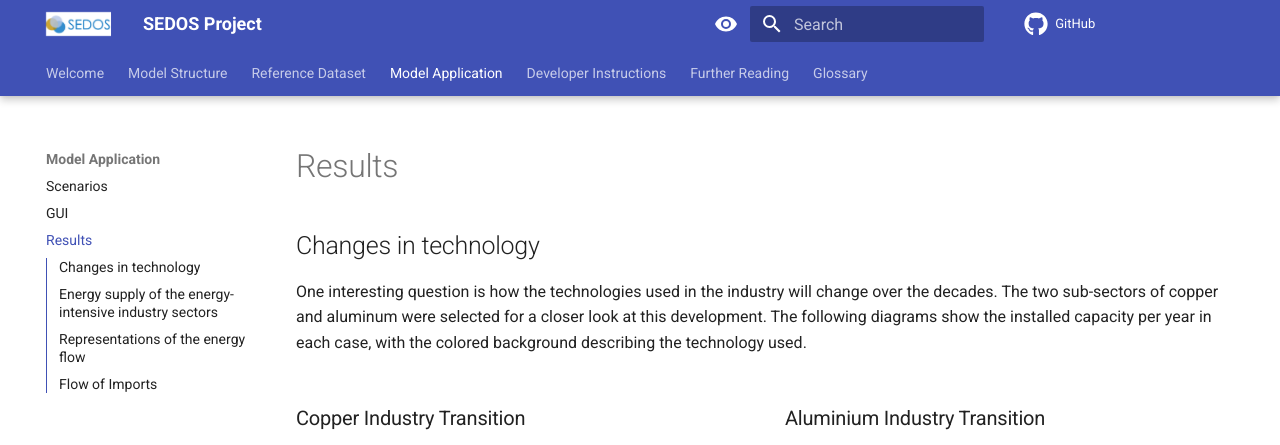
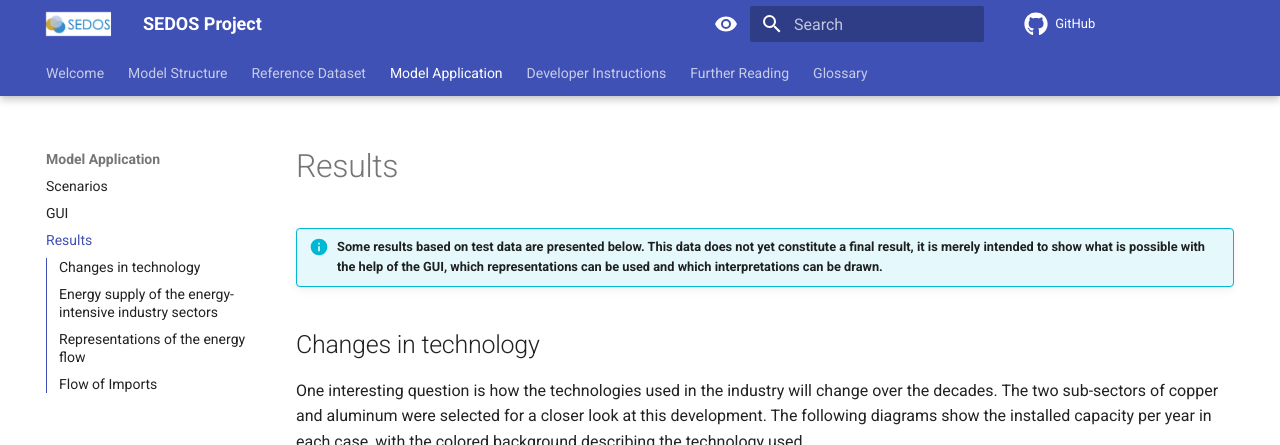
Before and after one commit to sedos-project/organization, an MkDocs documentation site: the page built from docs/visitor/model/results.md, in a window 1280 px wide and 900 px high, cut to the strip 0-445 px from the top of the window. Built offline with MkDocs 1.6.1 and Material for MkDocs 9.7.7, drawn with Linux system fonts in a browser that asks for light colours; comment, search, counter and statistics services are not loaded.

Commit message:
Disclaimer Test Daten

```diff
--- a/docs/visitor/model/results.md
+++ b/docs/visitor/model/results.md
@@ -1,4 +1,6 @@
 # Results
+
+!!! info "  Some results based on test data are presented below. This data does not yet constitute a final result, it is merely intended to show what is possible with the help of the GUI, which representations can be used and which interpretations can be drawn."
 
 ## Changes in technology
 
```
